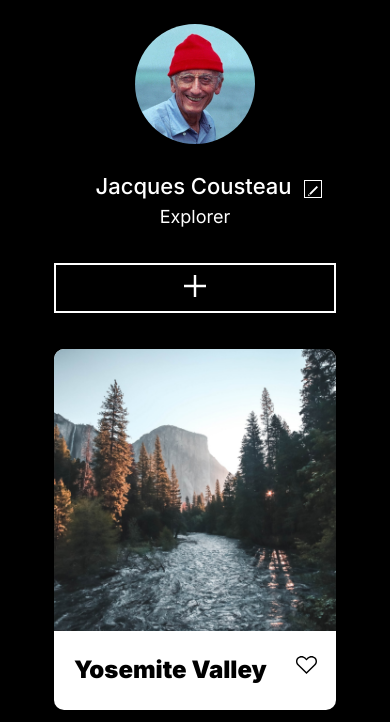
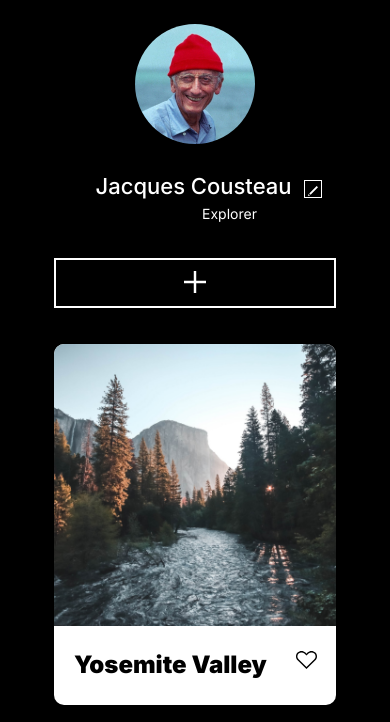
Before and after one commit to mjasepih/se_project_aroundtheus, a plain HTML site: page index.html in a window 390 px wide. Shown: the part 106-828 px from the top of the page. Drawn offline with Linux system fonts and the light colour scheme.

Commit message:
minor code changes to profile section css

```diff
--- a/blocks/profile.css
+++ b/blocks/profile.css
@@ -142,6 +142,7 @@
     font-size: 22px;
     line-height: 1.1;
     text-align: center;
+    max-width: 196px;
   }
 
   .profile__info-edit-button {
@@ -154,6 +155,8 @@
 
   .profile__info-title {
     text-align: center;
+    font-size: 14px;
+    max-width: 196px;
   }
 
   .profile__add-button {
```
